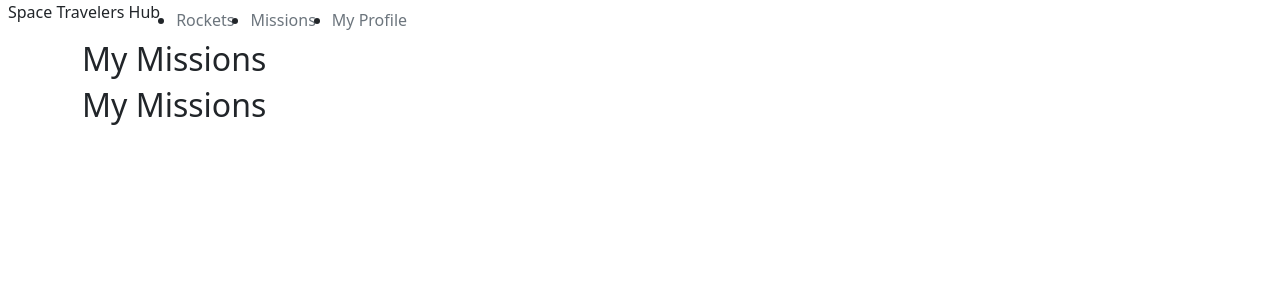
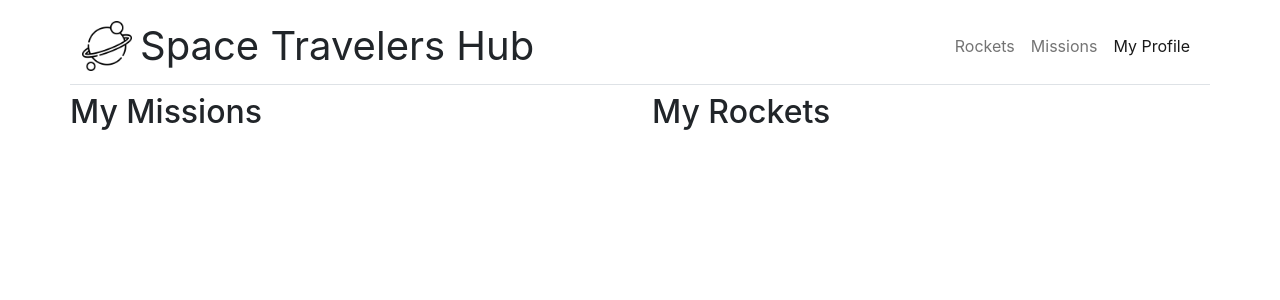
Before and after one commit to JAAR91/Math-Magicians, a React (Create React App) app: page /myprofile in a window 1280 px wide. Shown: the top 300 px of the page. Built offline with nearby package versions, Linux system fonts and the light colour scheme.

Commit message:
style navbar

```diff
--- a/src/components/JoinenMissions.js
+++ b/src/components/JoinenMissions.js
@@ -12,7 +12,7 @@ const JoinedMissionsList = () => {
   });
 
   return (
-    <div className="col-6">
+    <div className="col-6 ps-0">
       <h2>My Missions</h2>
       <ul className="list-group">
         {filteredMissions.map((mission) => (
--- a/src/components/MissionsList.js
+++ b/src/components/MissionsList.js
@@ -10,7 +10,9 @@ const MissionsLists = () => {
   const loadMissionsAction = bindActionCreators(loadMissionsData, dispatch);
 
   useEffect(() => {
-    loadMissionsAction();
+    if (missions.length === 0) {
+      loadMissionsAction();
+    }
     return null;
   }, []);
 
--- a/src/components/MyProfile.js
+++ b/src/components/MyProfile.js
@@ -3,9 +3,11 @@ import JoinedMissionsList from './JoinenMissions';
 import ReservedRockets from './ReservedRockets';
 
 const MyProfile = () => (
-  <div className="container">
-    <JoinedMissionsList />
-    <ReservedRockets />
+  <div className="container p-0">
+    <div className="row m-0 p-0">
+      <JoinedMissionsList />
+      <ReservedRockets />
+    </div>
   </div>
 );
 
--- a/src/components/NavBar.js
+++ b/src/components/NavBar.js
@@ -1,5 +1,6 @@
 import React from 'react';
 import { NavLink } from 'react-router-dom';
+import planetImg from '../assets/planet.png';
 
 const NavBar = () => {
   const links = [
@@ -21,18 +22,19 @@ const NavBar = () => {
   ];
 
   return (
-    <nav className="panel-bg">
-      <div className="d-flex flex-row">
-        <ul className="d-flex flex-row align-items-center m-0 list-style-none p-0">
-          <li className="mx-2">
-            <p className="Bookstore-CMS">
-              Space Travelers Hub
-            </p>
-          </li>
+    <nav className="panel-bg navbar navbar-expand-lg navbar-light bg-white">
+      <div className="d-flex flex-row justify-content-between w-100 container border-bottom">
+        <div className="d-flex flex-row align-items-center">
+          <img src={planetImg} alt="logo" className="logo" />
+          <p className="Bookstore-CMS m-2 fs-1">
+            Space Travelers Hub
+          </p>
+        </div>
+        <ul className="navbar-nav mb-2 mb-lg-0 d-flex flex-row align-items-center ">
           {links.map((link) => (
-            <li key={link.id} className="mx-2">
+            <li key={link.id} className="nav-item">
               <NavLink
-                className="BOOKS text-decoration-none text-muted"
+                className="BOOKS nav-link"
                 to={link.path}
                 exact
               >
--- a/src/components/ReservedRockets.js
+++ b/src/components/ReservedRockets.js
@@ -12,8 +12,8 @@ const ReservedRockets = () => {
   });
 
   return (
-    <div className="col-6">
-      <h2>My Missions</h2>
+    <div className="col-6 pe-0">
+      <h2>My Rockets</h2>
       <ul className="list-group">
         {filteredRockets.map((rocket) => (
           <li key={rocket.id} className="list-group-item">
--- a/src/components/RocketItem.js
+++ b/src/components/RocketItem.js
@@ -35,7 +35,7 @@ Rocket.propTypes = {
   data: PropTypes.shape({
     rocket_name: PropTypes.string.isRequired,
     description: PropTypes.string.isRequired,
-    id: PropTypes.string.isRequired,
+    id: PropTypes.number.isRequired,
     flickr_images: PropTypes.instanceOf(Array),
     reserved: PropTypes.bool,
   }).isRequired,
--- a/src/index.css
+++ b/src/index.css
@@ -25,3 +25,10 @@ code {
     'Courier New',
     monospace;
 }
+
+.logo {
+  width: 50px;
+  height: 50px;
+  padding: 0;
+  margin: 0;
+}
--- a/src/index.js
+++ b/src/index.js
@@ -4,6 +4,7 @@ import { Provider } from 'react-redux';
 import { BrowserRouter as Router } from 'react-router-dom';
 import store from './redux/configureStore';
 import App from './App';
+import './index.css';
 
 ReactDOM.render(
   <Provider store={store}>
--- a/src/redux/missions/Missions.js
+++ b/src/redux/missions/Missions.js
@@ -28,9 +28,6 @@ export const loadMissionsData = () => async (dispatch) => {
 export const reducer = (state = initialState, action) => {
   switch (action.type) {
     case LOAD_MISSIONS:
-      if (state !== initialState) {
-        return state;
-      }
       return action.payload.map((mission) => (
         {
           mission_id: mission.mission_id,
```
Also changed, not shown: src/assets/planet.png (added), 1 other file (tests, documents, lock files or other folders).
